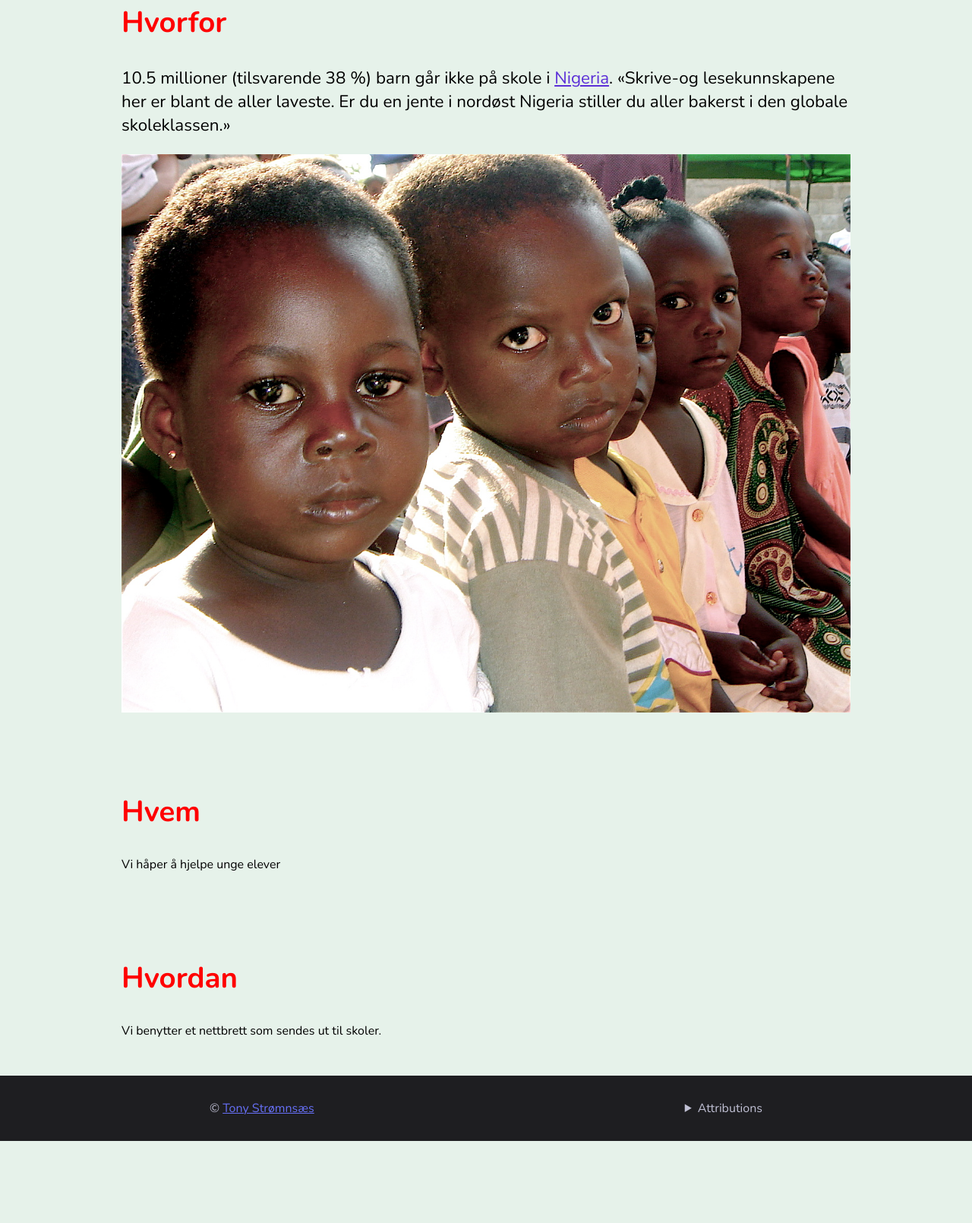
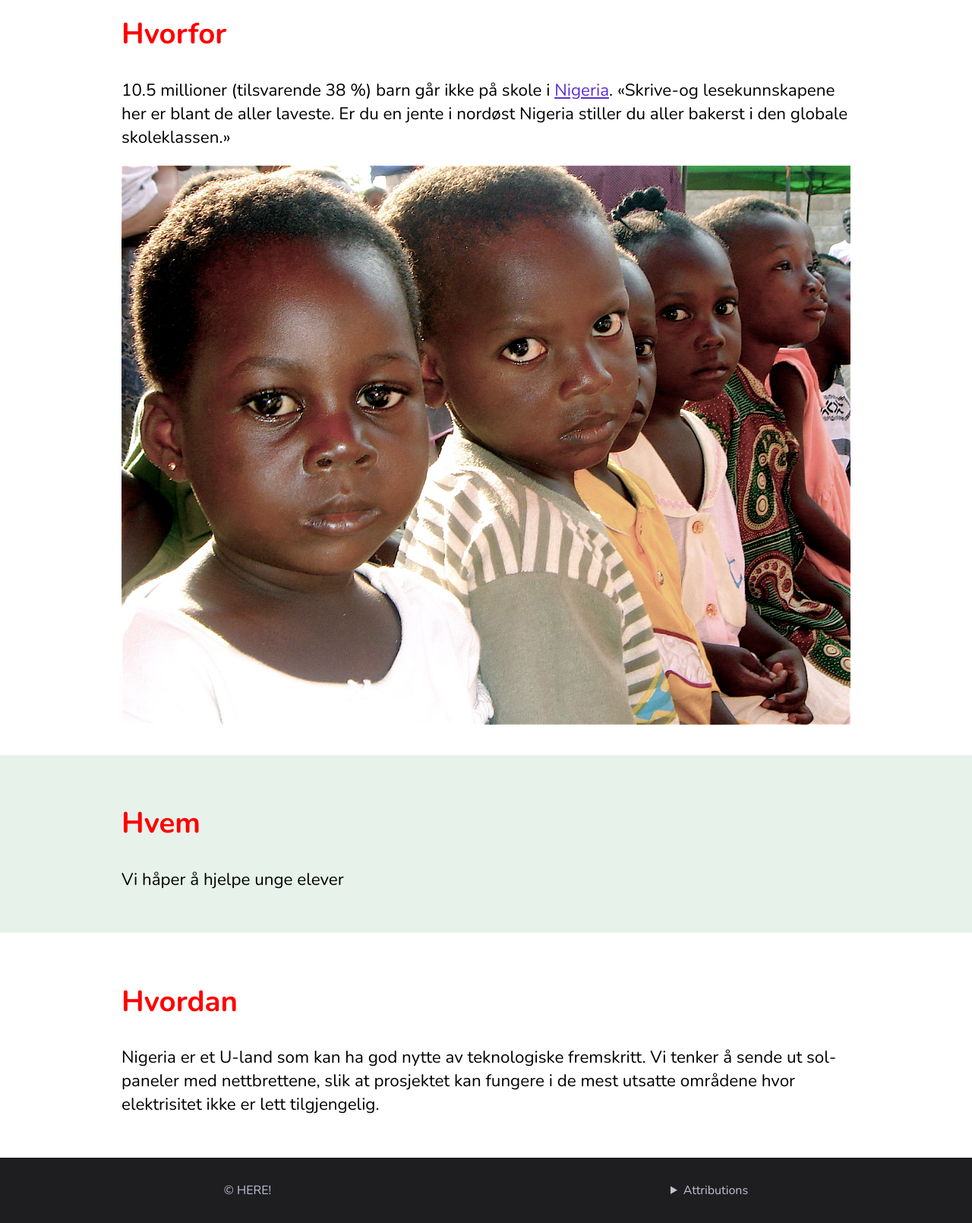
Before and after one commit to tonystr/innovation_camp_website, a plain HTML site: page index.html in a window 1280 px wide. Shown: the part 1080-2690 px from the top of the page at 76% size. Before the commit the page ends 2582 px from the top, so only its background shows below. Drawn offline with nearby package versions, Linux system fonts and the light colour scheme.

Commit message:
Update style

```diff
--- a/index.html
+++ b/index.html
@@ -9,10 +9,10 @@
     </head>
     <body id="home">
         <nav>
-            <a href="/about"><img src="images/icons/worldwide.png" alt="">Hvor</a>
+            <a href="#hvor"><img src="images/icons/worldwide.png" alt="">Hvor</a>
             <a href="#hvorfor"><img src="images/icons/education.png" alt="">Hvorfor</a>
-            <a href="/funding"><img src="images/icons/group.png" alt="">Hvem</a>
-            <a href="/funding"><img src="images/icons/class.png" alt="">Hvordan</a>
+            <a href="#hvem"><img src="images/icons/group.png" alt="">Hvem</a>
+            <a href="#hvordan"><img src="images/icons/class.png" alt="">Hvordan</a>
         </nav>
         <header>
             <div>
@@ -26,12 +26,12 @@
                 Vi har valgt å fokusere prosjektet på Nigeria under test-fasen.
             </p>
         </section>
-        <section class="why" id="hvorfor">
+        <section id="hvorfor">
             <h2>Hvorfor</h2>
             <p>
                 10.5 millioner (tilsvarende 38 %) barn går ikke på skole i <a href="https://en.wikipedia.org/wiki/Nigeria" target="_blank">Nigeria</a>. «Skrive-og lesekunnskapene her er blant de aller laveste. Er du en jente i nordøst Nigeria stiller du aller bakerst i den globale skoleklassen.»
             </p>
-            <img class="children" src="./images/nigerian-children.jpg" ref="waawfoundation.org" alt="Sad nigerian children">
+            <img class="children" src="./images/nigerian-children.jpg" ref="waawfoundation.org" alt="Nigerian children">
         </section>
         <section id="hvem">
             <h2>Hvem</h2>
@@ -42,11 +42,11 @@
         <section id="hvordan">
             <h2>Hvordan</h2>
             <p>
-                Vi benytter et nettbrett som sendes ut til skoler.
+                Nigeria er et U-land som kan ha god nytte av teknologiske fremskritt. Vi tenker å sende ut sol-paneler med nettbrettene, slik at prosjektet kan fungere i de mest utsatte områdene hvor elektrisitet ikke er lett tilgjengelig.
             </p>
         </section>
         <footer>
-            <span>© <a href="https://tonystr.net" target="_blank">Tony Strømnsæs</a></span>
+            <span>© HERE!</span>
             <details>
                 <summary>Attributions</summary>
                 Icons made by <a href="https://www.flaticon.com/authors/freepik" title="Freepik">Freepik</a> from <a href="https://www.flaticon.com/" title="Flaticon"> www.flaticon.com</a>
--- a/styles/global.css
+++ b/styles/global.css
@@ -30,6 +30,7 @@ nav {
     display: flex;
     justify-content: flex-end;
     border-bottom: 1px solid #e6f2ea;
+    z-index: 100;
 }
 
 nav > a {
--- a/styles/home.css
+++ b/styles/home.css
@@ -1,6 +1,7 @@
 
 body {
     background-color: #e6f2ea;
+    overflow-x: hidden;
 }
 
 #home header {
@@ -26,14 +27,23 @@ body {
 
 body > section {
     width: 60rem;
-    margin: 0 auto;
-    padding: 2rem 1rem;
+    max-width: 100%;
+    padding: 2rem calc(50vw - 30rem);
+    font-size: 1.4rem;
+    position: relative;
 }
 
-.why {
-    font-size: 1.4rem;
+#hvordan,
+#hvorfor {
+    background-color: #ffffff;
 }
 
 img.children {
     width: 100%;
+    max-width: 90vw;
 }
+
+.map {
+    float: right;
+    width: 300px;
+}
```
Also changed, not shown: images/nigeria_map.gif (added).
